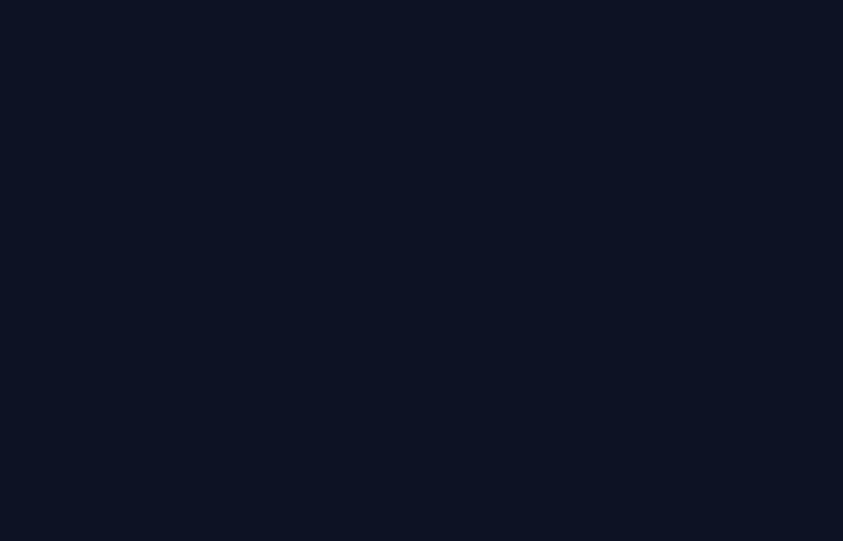
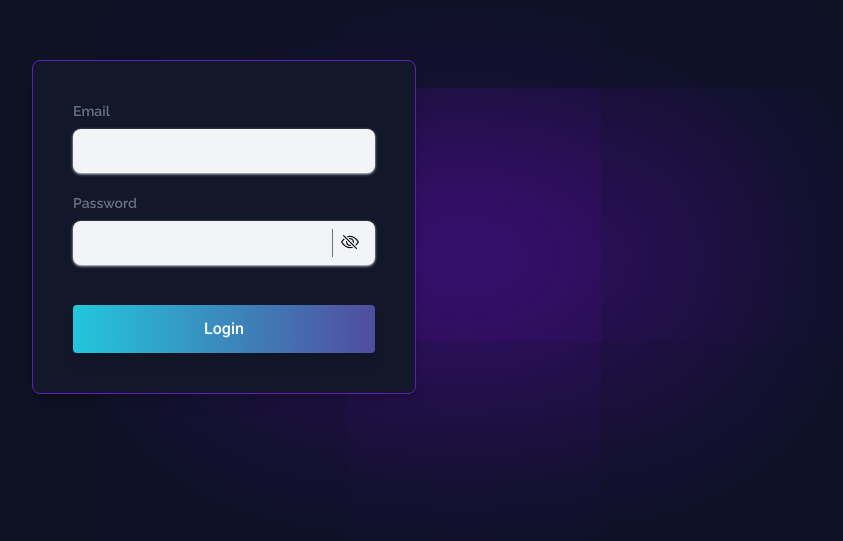
Before and after one commit to kid-us/VibeDashboard, a React (Vite) app: page /login in a window 1280 px wide. Before the commit this address had no page. Shown: the part 167-708 px from the top of the page, without its empty margins (416-1259 px from the left). Built offline with nearby package versions, Linux system fonts and the light colour scheme.

Commit message:
Login Page

```diff
--- a/src/App.tsx
+++ b/src/App.tsx
@@ -2,12 +2,14 @@ import { Route, Routes } from "react-router-dom";
 import "./App.css";
 import Home from "./components/Pages/Home";
 import Ambassadors from "./components/Pages/Ambassadors";
+import Login from "./components/Pages/Login";
 
 function App() {
   return (
     <>
       <Routes>
         <Route path="/" element={<Home />} />
+        <Route path="/login" element={<Login />} />
         <Route path="/ambassadors" element={<Ambassadors />} />
       </Routes>
     </>
--- /dev/null
+++ b/src/components/Button/Button.tsx
@@ -0,0 +1,25 @@
+import Loader from "../Loader/Loader";
+
+interface Props {
+  label: string;
+  loader?: boolean;
+  bg?: string;
+}
+
+const Button = ({ label, loader }: Props) => {
+  return (
+    <>
+      {loader ? (
+        <div className="btn-bg w-full py-3 rounded font-poppins mt-5 shadow-lg">
+          <Loader />
+        </div>
+      ) : (
+        <button className="btn-bg w-full py-3 rounded font-poppins mt-5 shadow-lg">
+          {label}
+        </button>
+      )}
+    </>
+  );
+};
+
+export default Button;
--- /dev/null
+++ b/src/components/Loader/Loader.tsx
@@ -0,0 +1,11 @@
+const Loader = () => {
+  return (
+    <div className="loader">
+      <span className="bar"></span>
+      <span className="bar"></span>
+      <span className="bar"></span>
+    </div>
+  );
+};
+
+export default Loader;
--- /dev/null
+++ b/src/components/Pages/Login.tsx
@@ -0,0 +1,159 @@
+import { useState } from "react";
+import { useNavigate } from "react-router-dom";
+import { z } from "zod";
+import { FieldValues, useForm } from "react-hook-form";
+import { zodResolver } from "@hookform/resolvers/zod";
+import axios from "axios";
+import { baseUrl } from "../../services/request";
+import useDocumentTitle from "@/hook/useDocumentTitle";
+import Button from "../Button/Button";
+import useAuth from "@/store/useAuth";
+
+const schema = z.object({
+  password: z.string().min(4, {
+    message: "Password required.",
+  }),
+  email: z.string().email({ message: "Email is required." }),
+});
+
+type FormData = z.infer<typeof schema>;
+
+const Login = () => {
+  const [title] = useState("Login");
+  useDocumentTitle(title);
+
+  const { login } = useAuth();
+
+  const navigate = useNavigate();
+  // States
+  const [loginError, setLoginError] = useState("");
+  const [showPassword, setShowPassword] = useState(false);
+  const [loader, setLoader] = useState(false);
+  const [passwordType, setPasswordType] = useState(true);
+
+  // Form Data and Validation
+  const {
+    register,
+    handleSubmit,
+    formState: { errors },
+  } = useForm<FormData>({ resolver: zodResolver(schema) });
+
+  // On Form Submit
+  const onSubmit = (data: FieldValues) => {
+    setLoader(true);
+    axios
+      .post(`${baseUrl}/api/v1/auth/login`, data, {
+        headers: {
+          "Content-Type": "application/json",
+        },
+        withCredentials: true,
+      })
+      .then(() => {
+        axios
+          .get(`${baseUrl}/api/v1/auth/me`, {
+            headers: {
+              "Content-Type": "application/json",
+            },
+            withCredentials: true,
+          })
+          .then((response) => {
+            login(response.data.username);
+            navigate("/");
+          })
+          .catch((err) => {
+            console.log(err);
+          });
+      })
+      .catch((error) => {
+        setLoader(false);
+        console.log(error);
+        if (error.response.status === 401) {
+          setLoginError("Invalid Email and Password");
+        }
+      });
+  };
+
+  return (
+    <>
+      <div className="lg:px-40 md:px-36 px-2 h-[100vh]">
+        <div className="flex justify-center w-full h-full items-center">
+          <div className="lg:w-[40%] w-full">
+            <div className="lg:p-10 md:p-9 p-8 shadow-lg secondary-bg rounded-lg text-white border border-violet-800 mb-3">
+              {/* Form */}
+              <form onSubmit={handleSubmit(onSubmit)}>
+                {/* Login error */}
+                {loginError !== "" && (
+                  <div className="relative">
+                    <p className="absolute -top-10 text-red-600 text-sm">
+                      <span className="bi-exclamation-triangle-fill me-4"></span>
+                      {loginError}
+                    </p>
+                  </div>
+                )}
+                {/* Email */}
+                <div className="mb-5">
+                  <label
+                    className="text-sm text-gray-500 block"
+                    htmlFor="email"
+                  >
+                    Email
+                  </label>
+                  <input
+                    {...register("email")}
+                    type="email"
+                    name="email"
+                    className="text-black font-poppins text-sm w-full py-3 mt-2 bg-gray-100 rounded-lg focus:outline-none px-5 shadow shadow-gray-300"
+                  />
+                  {errors.email && (
+                    <p className="text-red-600 text-xs pt-1">
+                      {errors.email.message}
+                    </p>
+                  )}
+                </div>
+
+                {/* Password */}
+                <div className="mb-10 relative">
+                  <label
+                    className="text-sm text-gray-500 block"
+                    htmlFor="password"
+                  >
+                    Password
+                  </label>
+
+                  <input
+                    {...register("password")}
+                    type={passwordType ? "password" : "text"}
+                    name="password"
+                    className="text-black font-poppins text-sm w-full py-3 mt-2 bg-gray-100 rounded-lg focus:outline-none px-5 shadow shadow-gray-300"
+                  />
+                  <span
+                    onClick={() => {
+                      setShowPassword(!showPassword);
+                      setPasswordType(!passwordType);
+                    }}
+                    className={`absolute ${
+                      showPassword ? "bi-eye" : "bi-eye-slash"
+                    } right-2 top-9 cursor-pointer text-black px-2 text-lg border-l border-gray-500`}
+                  ></span>
+                  {errors.password && (
+                    <p className="text-red-600 text-xs pt-1">
+                      {errors.password.message}
+                    </p>
+                  )}
+                </div>
+
+                {/* Button */}
+                <Button loader={loader} label="Login" />
+              </form>
+
+              <div className="relative lg:block hidden lg:-top-64 left-[30em] -top-40">
+                <div className="absolute lg:right-[15em] w-full right-36 top-40 bulb"></div>
+              </div>
+            </div>
+          </div>
+        </div>
+      </div>
+    </>
+  );
+};
+export default Login;
--- /dev/null
+++ b/src/hook/useDocumentTitle.tsx
@@ -0,0 +1,9 @@
+import { useLayoutEffect } from "react";
+
+function useDocumentTitle(title: string) {
+  useLayoutEffect(() => {
+    document.title = title;
+  }, [title]);
+}
+
+export default useDocumentTitle;
--- /dev/null
+++ b/src/store/useAuth.ts
@@ -0,0 +1,18 @@
+import create from "zustand";
+
+interface AuthState {
+  username: string | null;
+  isAuthenticated: boolean;
+  login: (username: string) => void;
+  logout: () => void;
+}
+
+const useAuth = create<AuthState>((set) => ({
+  username: null,
+  isAuthenticated: false,
+
+  login: (username) => set({ username, isAuthenticated: true }),
+  logout: () => set({ username: null, isAuthenticated: false }),
+}));
+
+export default useAuth;
```
